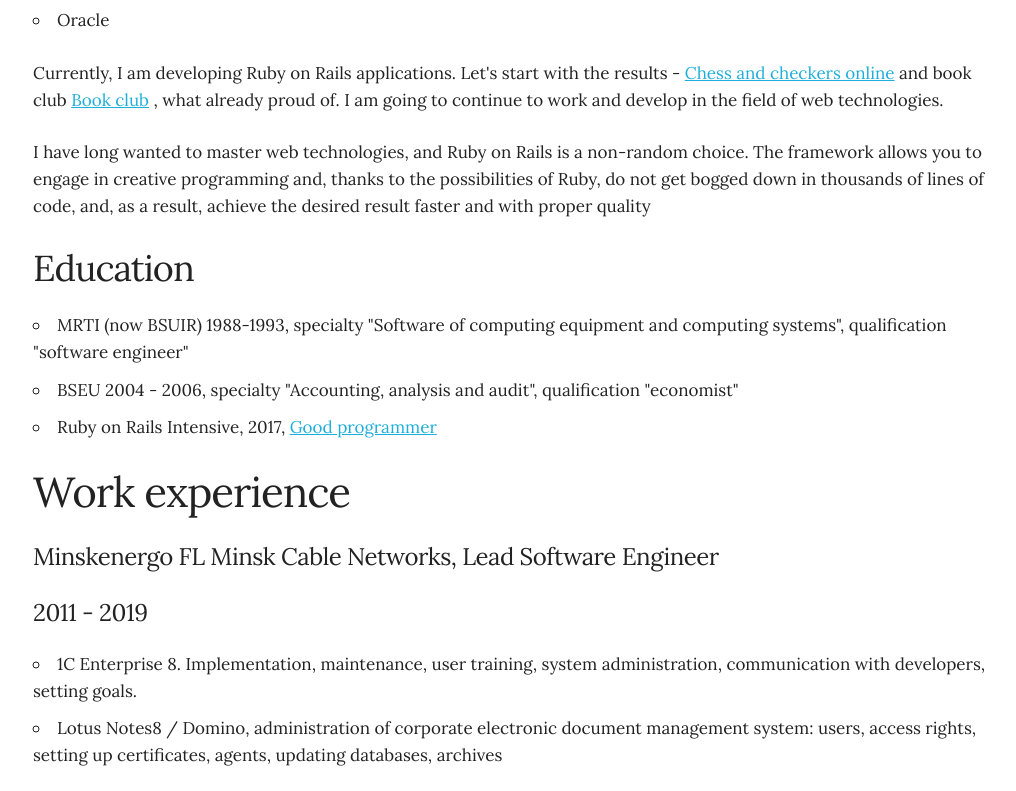
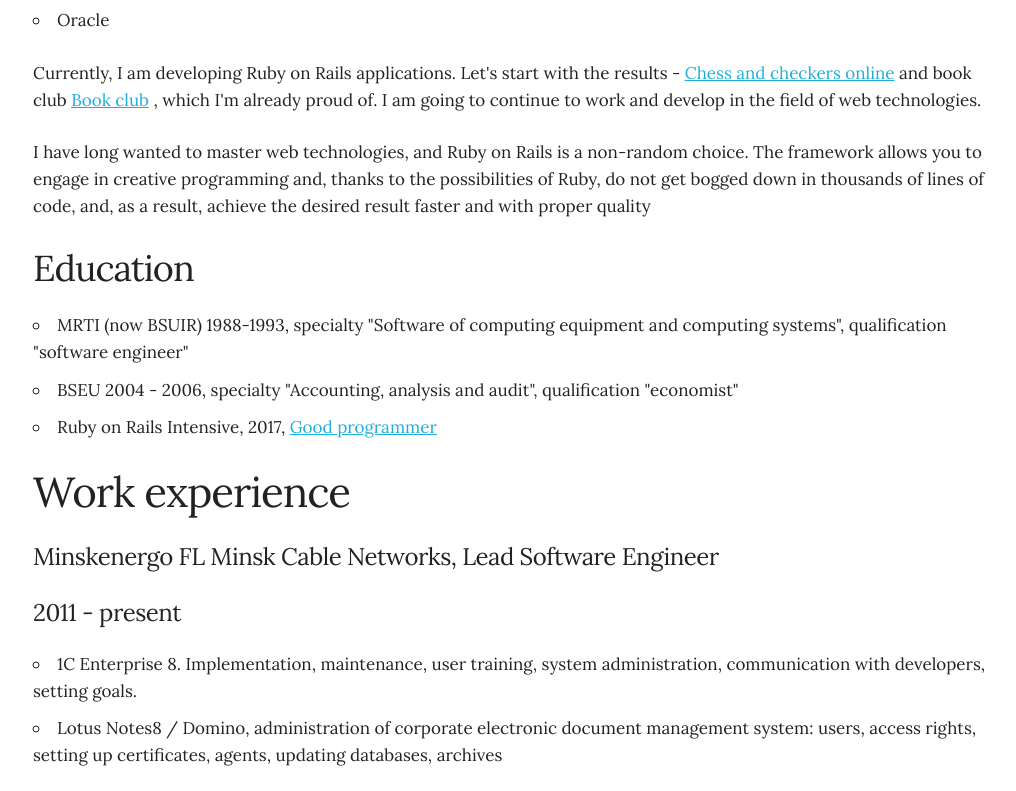
Before and after one commit to SvSoboleva/cv, a plain HTML site: page index.html in a window 1280 px wide. Shown: the part 630-1421 px from the top of the page, without its empty margins (127-1143 px from the left). Drawn offline with Linux system fonts and the light colour scheme.

Commit message:
edit text

```diff
--- a/index.html
+++ b/index.html
@@ -43,7 +43,7 @@
 
 <div>
   <p>Currently, I am developing Ruby on Rails applications. Let's start with the results -
-     <a href="http://justgames.herokuapp.com">Chess and checkers online</a> and book club  <a href="http://188.226.167.133/">Book club</a> , what already proud of. I am going to continue to work and develop in the field of web technologies.</p>
+     <a href="http://justgames.herokuapp.com">Chess and checkers online</a> and book club  <a href="http://188.226.167.133/">Book club</a> , which I'm already proud of. I am going to continue to work and develop in the field of web technologies.</p>
   <p>I have long wanted to master web technologies, and Ruby on Rails is a non-random choice. The framework allows you to engage in creative programming and, thanks to the possibilities of Ruby, do not get bogged down in thousands of lines of code, and, as a result, achieve the desired result faster and with proper quality</p>
 </div>
 
@@ -61,7 +61,7 @@
   <h2>Work experience</h2>
   <div>
     <h5>Minskenergo FL Minsk Cable Networks, Lead Software Engineer </h5>
-    <h5>2011 - 2019</h5>
+    <h5>2011 - present</h5>
     <ul>
       <li>1C Enterprise 8. Implementation, maintenance, user training, system administration, communication with developers, setting goals.</li>
       <li>Lotus Notes8 / Domino, administration of corporate electronic document management system: users, access rights, setting up certificates, agents, updating databases, archives</li>
```
